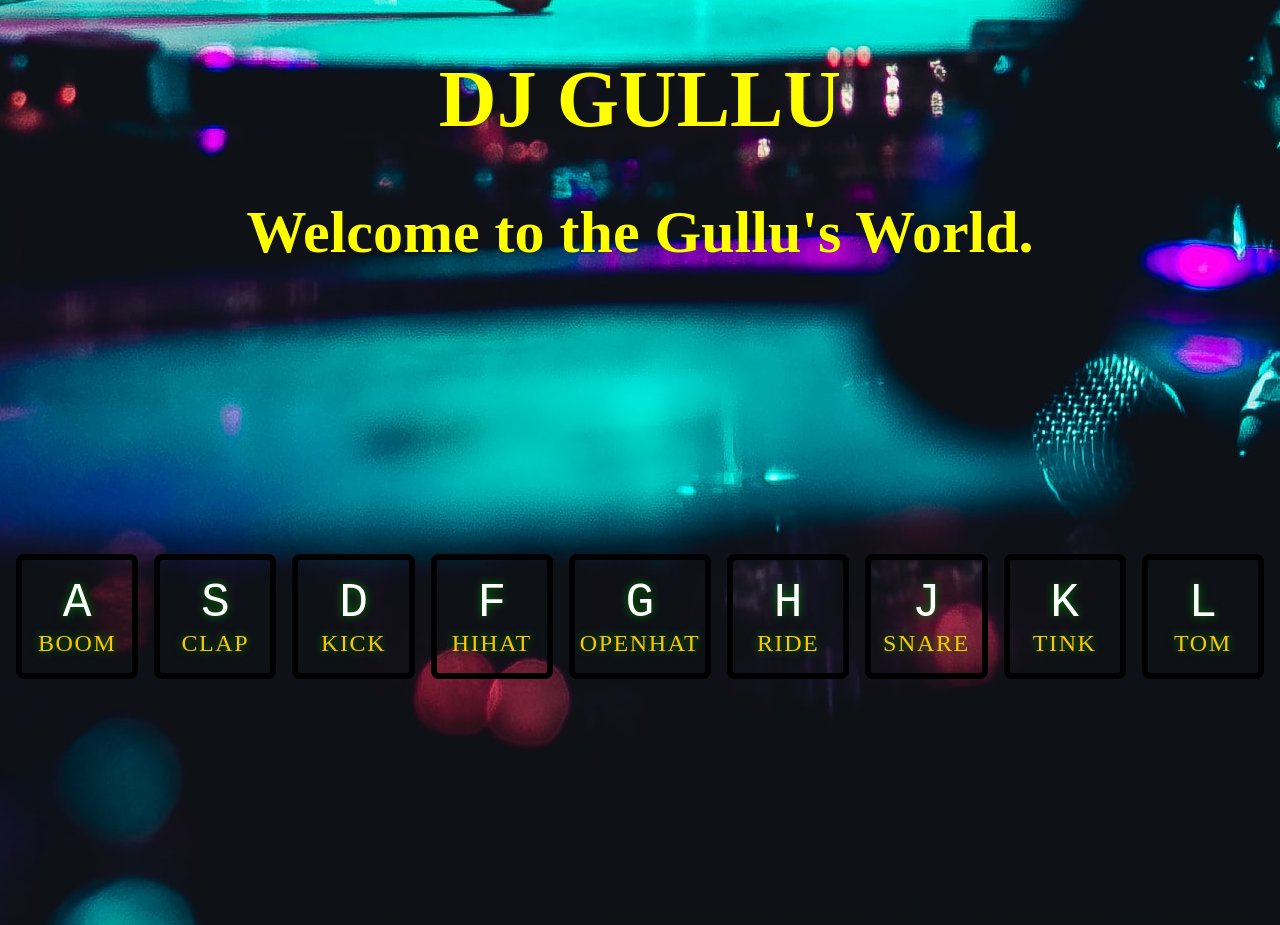
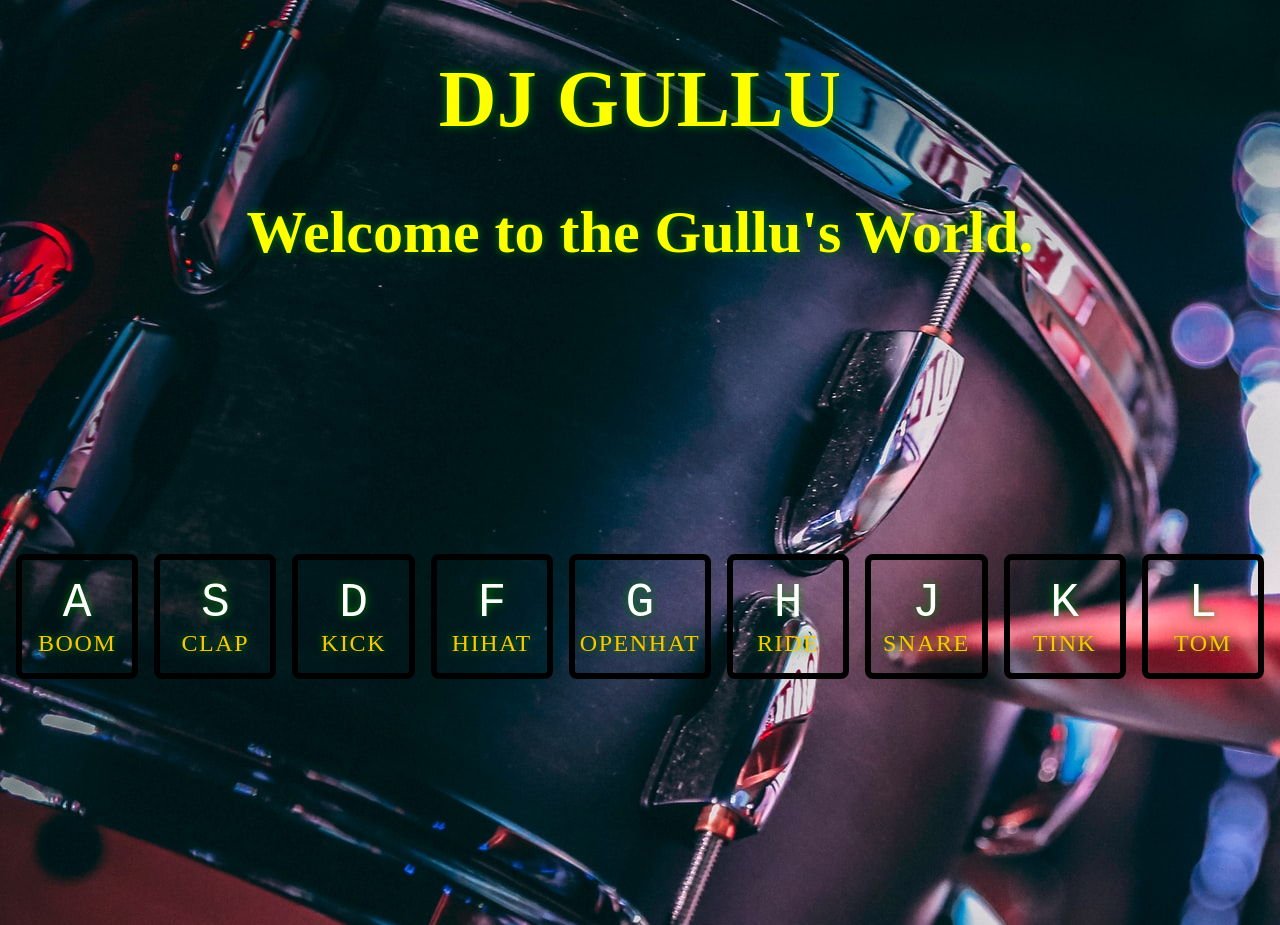
Before and after one commit to Ashutosh27488674/Drum-Kit, a plain HTML site: page drumkit.html in a window 1280 px wide. Drawn offline with Linux system fonts and the light colour scheme.

Commit message:
Drum Kit(Dj Gullu)

```diff
--- a/style.css
+++ b/style.css
@@ -1,5 +1,5 @@
 html{
-    background: url("image/drumkit.jpg") bottom center;
+    background: url("image/drumkit-2.jpg");
 }
 .keys{
     display: flex;
@@ -20,7 +20,7 @@ html{
     /* background-color: black; */
     color: white;
     text-shadow: 0 0 0.5rem green;
-    /* box-shadow: 0.5rem 0.5rem; */
+    box-shadow:0 0.5 0.5 white;
 transition: all 0.07s ease;
 
 
@@ -30,6 +30,7 @@ transition: all 0.07s ease;
     font-size: 2.5em;
     text-align: center;
     margin:0%;
+    text-shadow: 0 0 0.5rem green;
 }
 .playing{
     transform: scale(1.2);
```
Also changed, not shown: image/drumkit-2.jpg (added), 1 other file.
